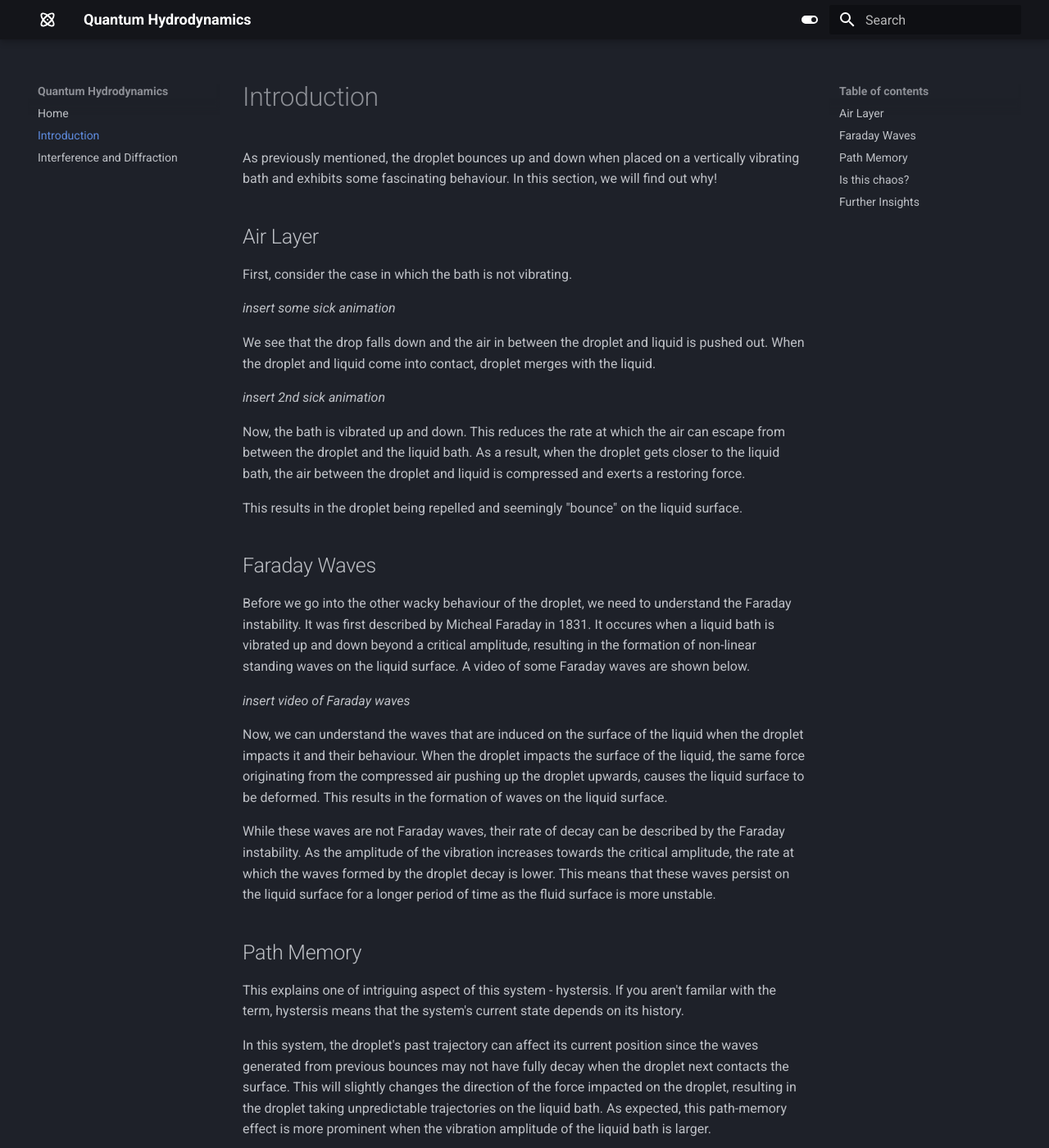
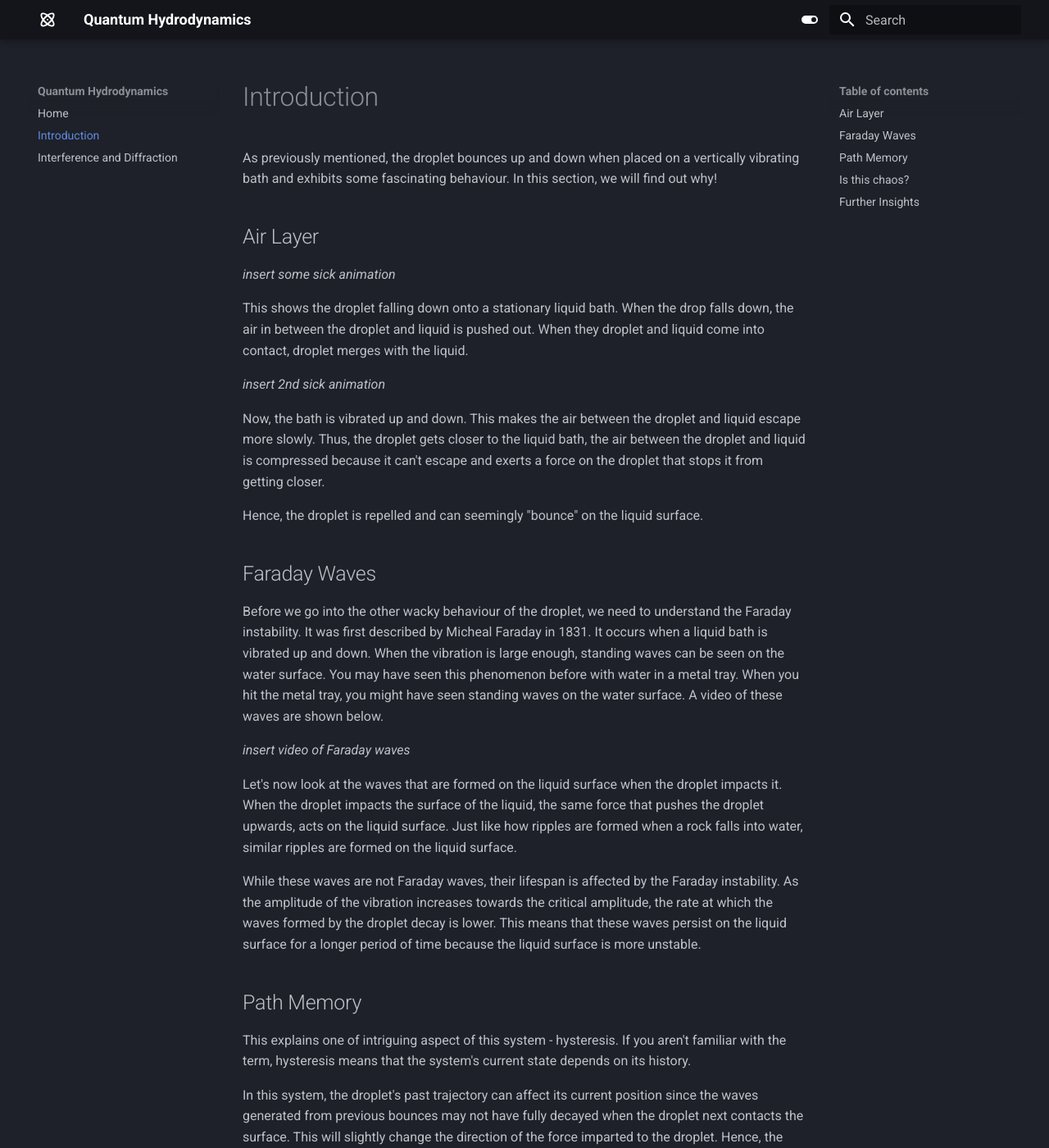
Before and after one commit to jedlimlx/Quantum-Hydrodynamics, an MkDocs documentation site: the page built from docs/introduction.md, in a window 1280 px wide and 1400 px high. Shown: the whole window at 82% size. Built offline with MkDocs 1.6.1 and Material for MkDocs 9.7.7, drawn with Linux system fonts in a browser that asks for light colours; some of the changed text lies outside the part shown.

Commit message:
Less technical explanations

```diff
--- a/docs/introduction.md
+++ b/docs/introduction.md
@@ -4,45 +4,46 @@ As previously mentioned, the droplet bounces up and down when placed on a vertic
 In this section, we will find out why!
 
 ## Air Layer
-First, consider the case in which the bath is not vibrating.
-
 *insert some sick animation*
 
-We see that the drop falls down and the air in between the droplet and liquid is pushed out.
-When the droplet and liquid come into contact, droplet merges with the liquid.
+This shows the droplet falling down onto a stationary liquid bath. When the drop falls down, the air in between the droplet and
+liquid is pushed out. When they droplet and liquid come into contact, droplet merges with the liquid.
 
 *insert 2nd sick animation*
 
-Now, the bath is vibrated up and down. This reduces the rate at which the air can escape from between the droplet and the liquid bath.
-As a result, when the droplet gets closer to the liquid bath, the air between the droplet and liquid is compressed and exerts a restoring force.
+Now, the bath is vibrated up and down. This makes the air between the droplet and liquid escape more slowly.
+Thus, the droplet gets closer to the liquid bath, the air between the droplet and liquid is compressed because it can't escape
+and exerts a force on the droplet that stops it from getting closer.
 
-This results in the droplet being repelled and seemingly "bounce" on the liquid surface.
+Hence, the droplet is repelled and can seemingly "bounce" on the liquid surface.
 
 ## Faraday Waves
 
 Before we go into the other wacky behaviour of the droplet, we need to understand the Faraday instability. It was first described by
-Micheal Faraday in 1831. It occures when a liquid bath is vibrated up and down beyond a critical amplitude, resulting in the formation
-of non-linear standing waves on the liquid surface. A video of some Faraday waves are shown below.
+Micheal Faraday in 1831. It occurs when a liquid bath is vibrated up and down. When the vibration is large enough, standing waves can be seen
+on the water surface. You may have seen this phenomenon before with water in a metal tray. When you hit the metal tray, you might have seen
+standing waves on the water surface. A video of these waves are shown below.
 
 *insert video of Faraday waves*
 
-Now, we can understand the waves that are induced on the surface of the liquid when the droplet impacts it and their behaviour.
-When the droplet impacts the surface of the liquid, the same force originating from the compressed air pushing up the droplet upwards,
-causes the liquid surface to be deformed. This results in the formation of waves on the liquid surface.
+Let's now look at the waves that are formed on the liquid surface when the droplet impacts it.
+When the droplet impacts the surface of the liquid, the same force that pushes the droplet upwards,
+acts on the liquid surface. Just like how ripples are formed when a rock falls into water, similar ripples are formed
+on the liquid surface.
 
-While these waves are not Faraday waves, their rate of decay can be described by the Faraday instability. As the amplitude of
+While these waves are not Faraday waves, their lifespan is affected by the Faraday instability. As the amplitude of
 the vibration increases towards the critical amplitude, the rate at which the waves formed by the droplet decay is lower. This means that
-these waves persist on the liquid surface for a longer period of time as the fluid surface is more unstable.
+these waves persist on the liquid surface for a longer period of time because the liquid surface is more unstable.
 
 ## Path Memory
 
-This explains one of intriguing aspect of this system - hystersis. If you aren't familar with the term, hystersis means
+This explains one of intriguing aspect of this system - hysteresis. If you aren't familiar with the term, hysteresis means
 that the system's current state depends on its history.
 
 In this system, the droplet's past trajectory can affect its current position since the waves generated from previous bounces
-may not have fully decay when the droplet next contacts the surface. This will slightly changes the direction of the force impacted
-on the droplet, resulting in the droplet taking unpredictable trajectories on the liquid bath. As expected, this path-memory
-effect is more prominent when the vibration amplitude of the liquid bath is larger.
+may not have fully decayed when the droplet next contacts the surface. This will slightly change the direction of the force imparted
+to the droplet. Hence, the droplet could take unpredictable trajectories on the liquid bath. This phenomenon is known as
+"path-memory". As expected, this effect is more prominent when the liquid bath is vibrated more.
 
 ## Is this chaos?
 
```
